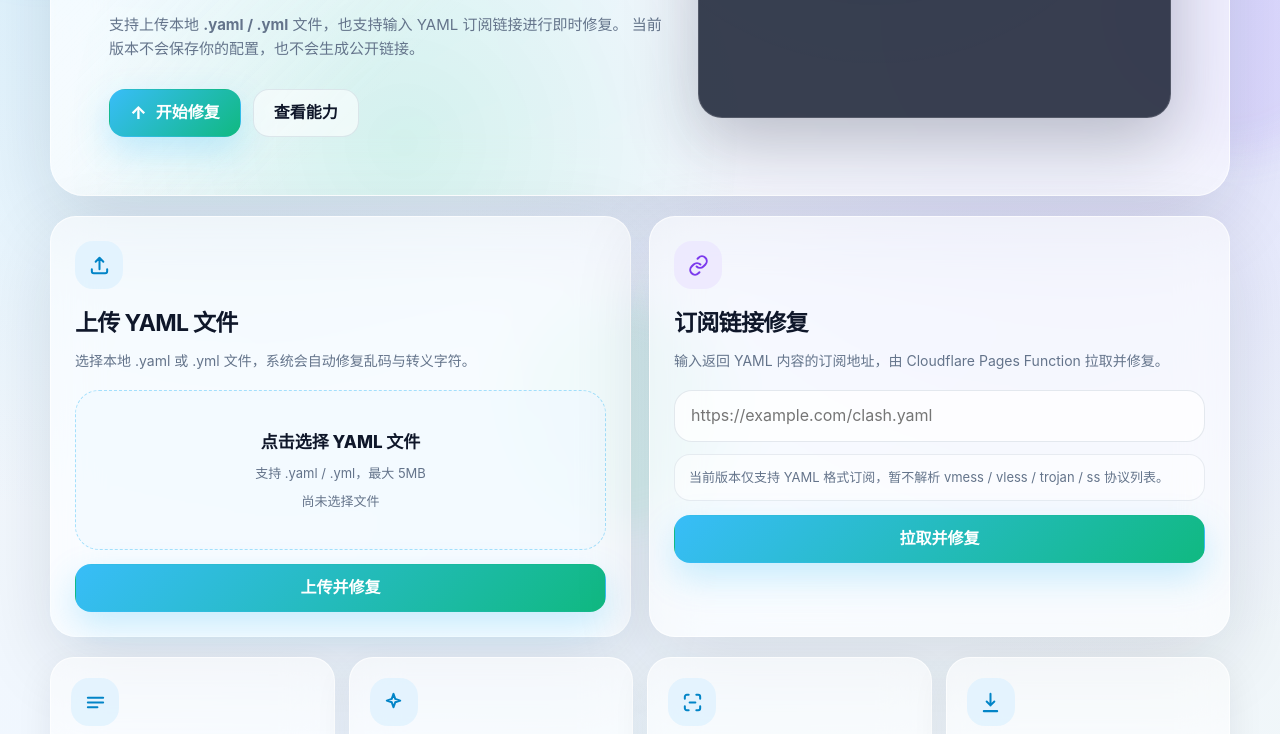
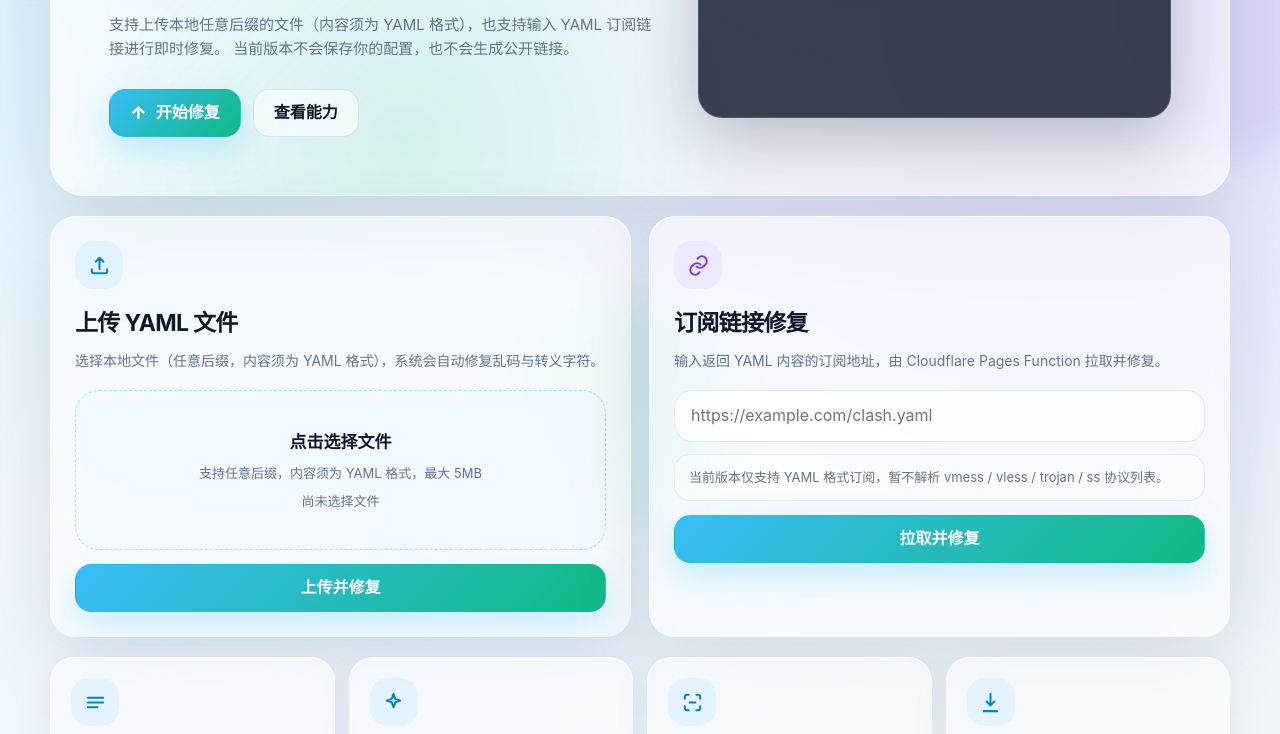
Before and after one commit to paooloin/clash-yaml-repair, a website: page public/index.html in a window 1280 px wide. Shown: the part 366-1100 px from the top of the page. Drawn offline with Linux system fonts and the light colour scheme.

Commit message:
Enhance file upload support for YAML files
Updated file input and descriptions to support any file extension as long as the content is in YAML format.

```diff
--- a/public/index.html
+++ b/public/index.html
@@ -30,7 +30,7 @@
         </p>
 
         <p class="hero-desc">
-          支持上传本地 <strong>.yaml / .yml</strong> 文件，也支持输入 YAML 订阅链接进行即时修复。
+          支持上传本地任意后缀的文件（内容须为 YAML 格式），也支持输入 YAML 订阅链接进行即时修复。
           当前版本不会保存你的配置，也不会生成公开链接。
         </p>
 
@@ -75,13 +75,13 @@ status: repaired</code></pre>
 
         <h2>上传 YAML 文件</h2>
         <p>
-          选择本地 .yaml 或 .yml 文件，系统会自动修复乱码与转义字符。
+          选择本地文件（任意后缀，内容须为 YAML 格式），系统会自动修复乱码与转义字符。
         </p>
 
         <label class="upload-zone" id="uploadZone">
-          <input id="fileInput" type="file" accept=".yaml,.yml" />
-          <span class="upload-main">点击选择 YAML 文件</span>
-          <span class="upload-sub">支持 .yaml / .yml，最大 5MB</span>
+          <input id="fileInput" type="file" />
+          <span class="upload-main">点击选择文件</span>
+          <span class="upload-sub">支持任意后缀，内容须为 YAML 格式，最大 5MB</span>
           <span class="upload-file" id="selectedFile">尚未选择文件</span>
         </label>
 
```
